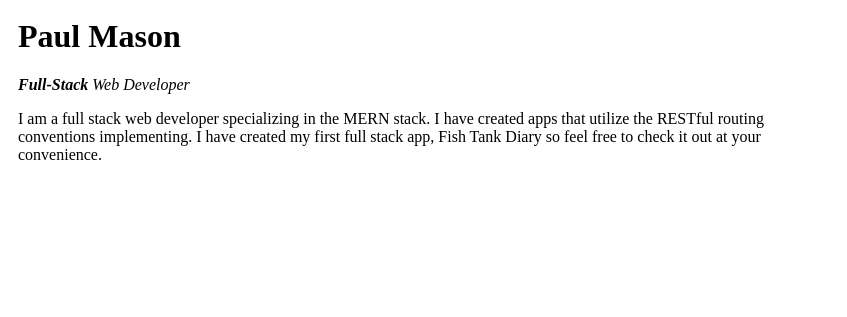
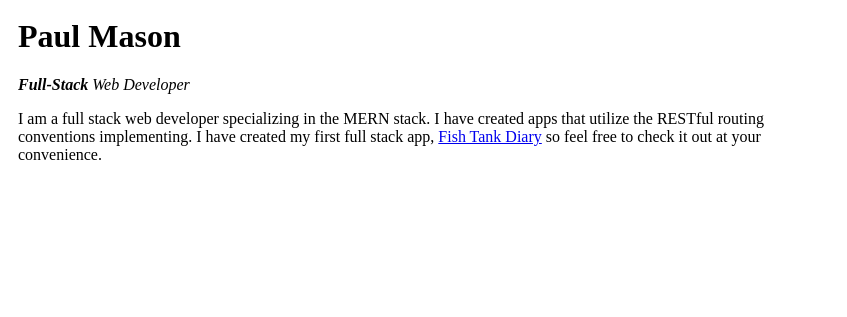
Before and after one commit to PaulMasonDev/cv, a plain HTML site: page index.html in a window 1280 px wide. Shown: the part 143-460 px from the top of the page, 433-1280 px from the left. Drawn offline with Linux system fonts and the light colour scheme.

Commit message:
Update index.html

```diff
--- a/index.html
+++ b/index.html
@@ -14,7 +14,7 @@
           <p><em><strong>Full-Stack</strong> Web Developer</em></p>
           <p>I am a full stack web developer specializing in the MERN stack.  I have created apps
             that utilize the RESTful routing conventions implementing.
-            I have created my first full stack app, Fish Tank Diary
+            I have created my first full stack app, <a href="https://whispering-brushlands-09630.herokuapp.com/">Fish Tank Diary</a>
             so feel free to check it out at your convenience.
           </p>
         </td>
```
